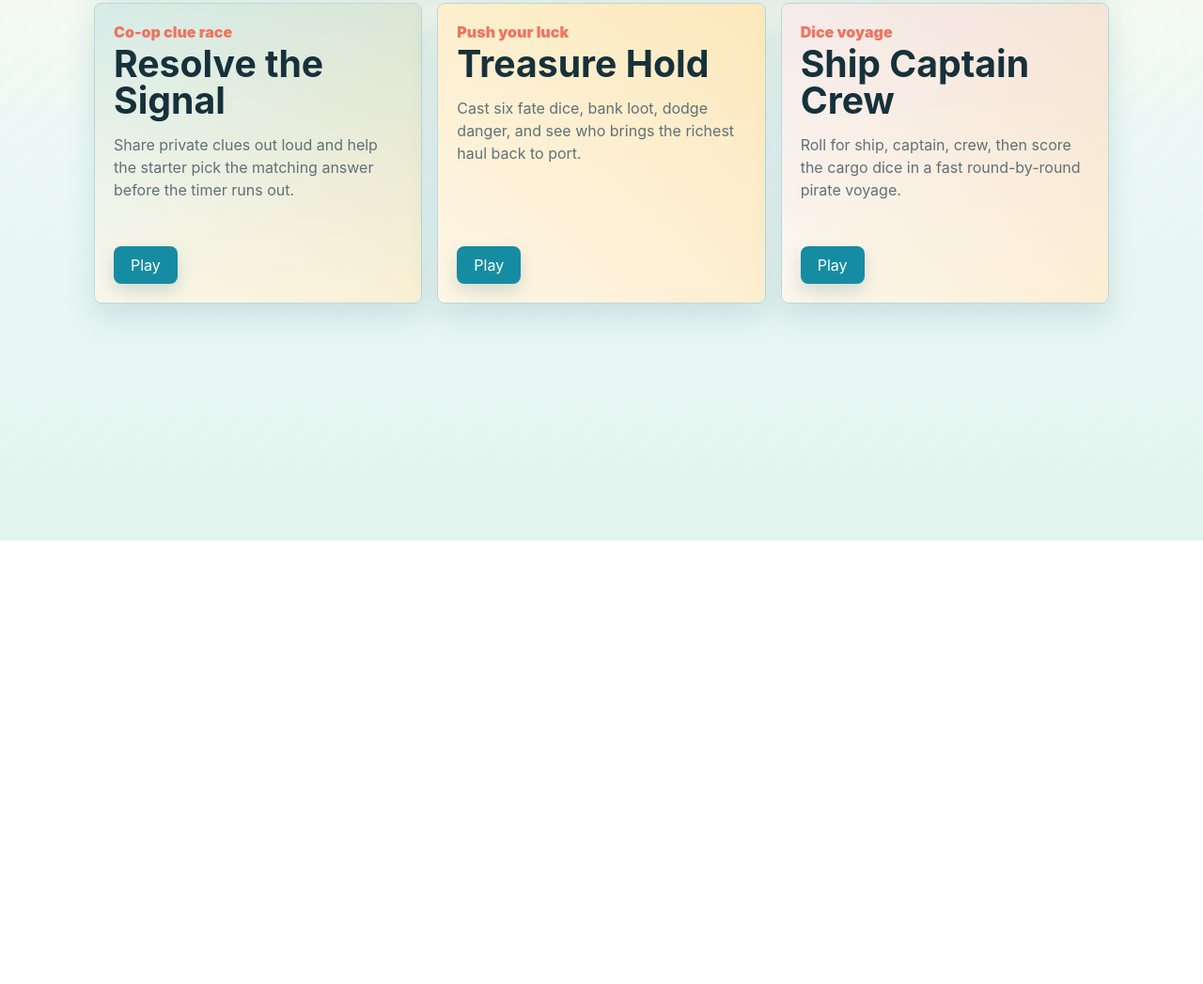
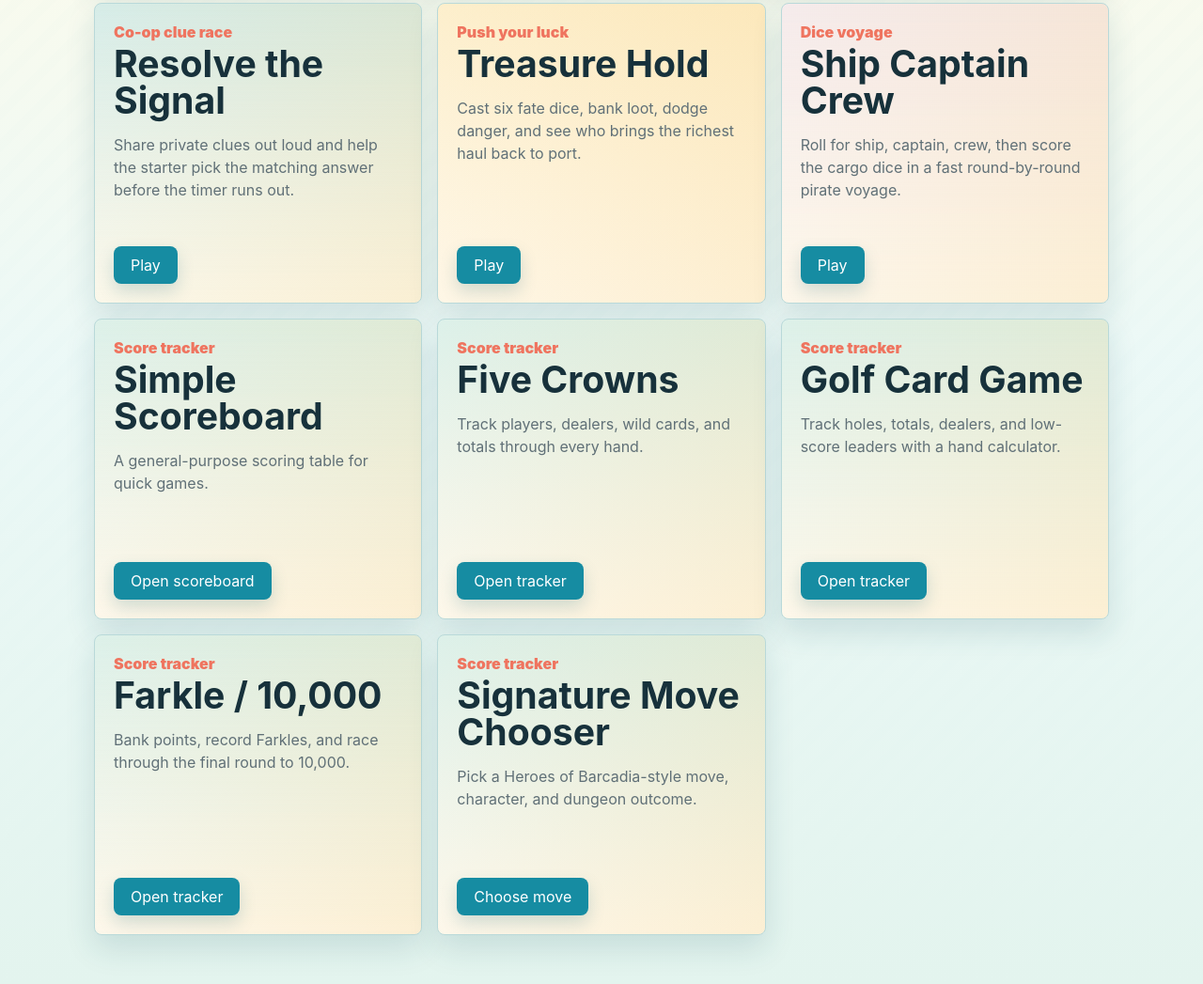
Before and after one commit to episkipoe/family, a website: page public/games.html in a window 1280 px wide. Shown: the part 225-1272 px from the top of the page at 94% size. Before the commit the page ends 800 px from the top, so only its background shows below. Drawn offline with Linux system fonts and the light colour scheme.

Commit message:
Add score trackers to games index

```diff
--- a/public/games.html
+++ b/public/games.html
@@ -46,6 +46,51 @@
         </div>
         <a class="primary-action game-link" href="/games/pirates/pirate-voyage.html?placeId=family&mode=launch">Play</a>
       </article>
+
+      <article class="game-card tracker-game">
+        <div>
+          <p class="year">Score tracker</p>
+          <h2>Simple Scoreboard</h2>
+          <p class="meta">A general-purpose scoring table for quick games.</p>
+        </div>
+        <a class="primary-action game-link" href="https://episkipoe.github.io/ScoreTrackers/scores.html">Open scoreboard</a>
+      </article>
+
+      <article class="game-card tracker-game">
+        <div>
+          <p class="year">Score tracker</p>
+          <h2>Five Crowns</h2>
+          <p class="meta">Track players, dealers, wild cards, and totals through every hand.</p>
+        </div>
+        <a class="primary-action game-link" href="https://episkipoe.github.io/ScoreTrackers/fivecrowns.html">Open tracker</a>
+      </article>
+
+      <article class="game-card tracker-game">
+        <div>
+          <p class="year">Score tracker</p>
+          <h2>Golf Card Game</h2>
+          <p class="meta">Track holes, totals, dealers, and low-score leaders with a hand calculator.</p>
+        </div>
+        <a class="primary-action game-link" href="https://episkipoe.github.io/ScoreTrackers/golf.html">Open tracker</a>
+      </article>
+
+      <article class="game-card tracker-game">
+        <div>
+          <p class="year">Score tracker</p>
+          <h2>Farkle / 10,000</h2>
+          <p class="meta">Bank points, record Farkles, and race through the final round to 10,000.</p>
+        </div>
+        <a class="primary-action game-link" href="https://episkipoe.github.io/ScoreTrackers/farkle.html">Open tracker</a>
+      </article>
+
+      <article class="game-card tracker-game">
+        <div>
+          <p class="year">Score tracker</p>
+          <h2>Signature Move Chooser</h2>
+          <p class="meta">Pick a Heroes of Barcadia-style move, character, and dungeon outcome.</p>
+        </div>
+        <a class="primary-action game-link" href="https://episkipoe.github.io/ScoreTrackers/barcadia-moves.html">Choose move</a>
+      </article>
     </section>
   </main>
 </body>
--- a/public/styles.css
+++ b/public/styles.css
@@ -960,6 +960,12 @@
     #f6fbff;
 }
 
+.tracker-game {
+  background:
+    linear-gradient(180deg, rgba(44, 143, 107, 0.13), rgba(255, 255, 255, 0.86)),
+    #f7fffc;
+}
+
 .game-link {
   display: inline-flex;
   width: fit-content;
```
